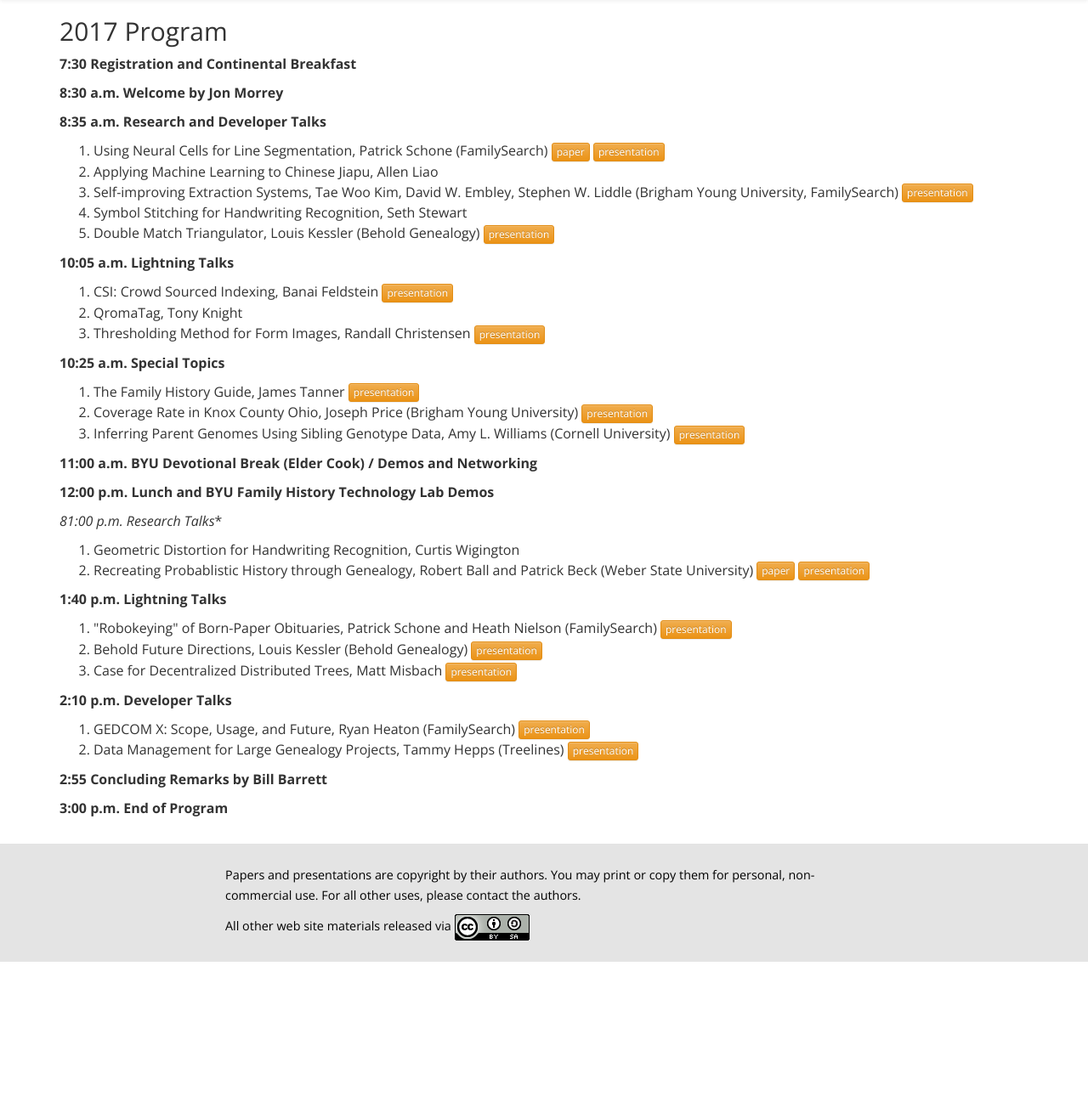
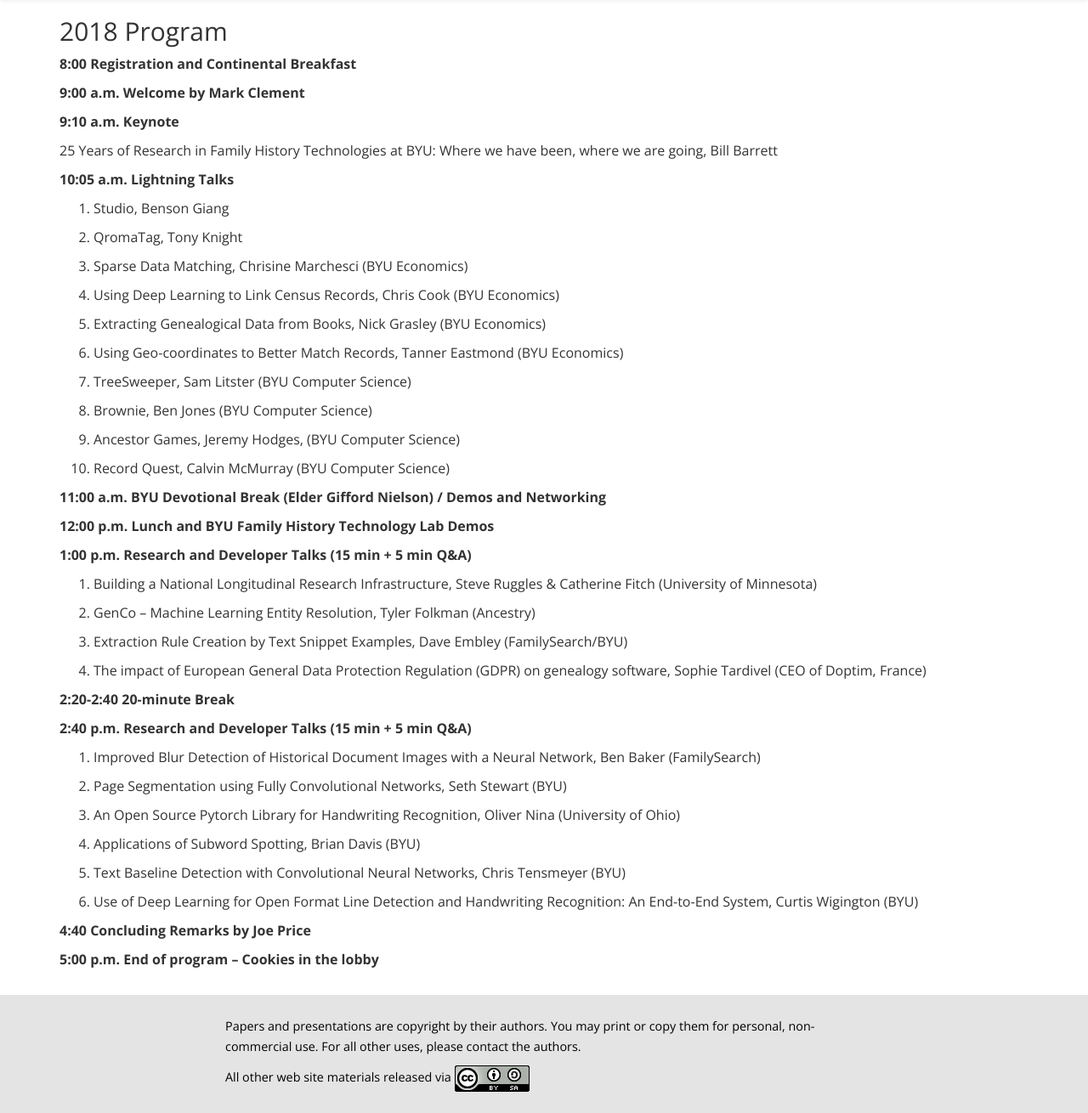
Before and after one commit to byu-fht/fhtw-old, a Flask app: template templates/program.html in a window 1280 px wide. Shown: the part 62-1372 px from the top of the page at 85% size. Before the commit the page ends 1194 px from the top, so only its background shows below. Run offline with Flask 2, Linux system fonts and the light colour scheme; the template is opened without the code that fills it, so the values that code supplies are empty; some libraries are stand-ins or nearby versions.

Commit message:
Updated the program

```diff
--- a/templates/base.html
+++ b/templates/base.html
@@ -31,7 +31,7 @@
 	    <li {% if active == "index" %}class="active"{% endif %}><a href={{url_for("index")}}>Home</a></li>
 	    <li {% if active == "call-for-papers" %}class="active"{% endif %}><a href={{url_for("show",directory="call-for-papers")}} >Call for Papers</a></li>
 	    <li {% if active == "local-information" %}class="active"{% endif %}><a href={{url_for("show",directory="local-information")}} >Local Information</a></li>
-	    <li {% if active == "program" %}class="active"{% endif %}><a href={{ url_for("show",directory="coming")}} >Program</a></li>
+	    <li {% if active == "program" %}class="active"{% endif %}><a href={{ url_for("show",directory="program")}} >Program</a></li>
 	    <li {% if active == "archive" %}class="active"{% endif %}><a href="#" class="dropdown-toggle" data-toggle="dropdown">Archive <b class="caret"></b></a>
 	      <ul class="dropdown-menu">
 		<li><a href={{url_for("show",directory="archive",page="2017")}}>2017</a></li>
@@ -53,7 +53,7 @@
 		<li><a href={{url_for("show",directory="archive",page="2001")}}>2001</a></li>
 	      </ul>
 	    </li>
-	    <li id="menu-registration"><a href="http://cereg.byu.edu/o3/user/registration/initialize/product_id/10087455/enrollLocation/user">Registration</a></li>
+	    <li id="menu-registration"><a href="http://cereg.byu.edu/o3/user/registration/initialize/product_id/10091177/enrollLocation/user">Registration</a></li>
 	  </ul>
 	</div>
     </nav>
--- a/templates/program.html
+++ b/templates/program.html
@@ -3,83 +3,95 @@
 {% block page %}
 
 <div class="container program">
-<div class="span12">
+  <div class="span12">
 
 {% filter markdown %}
 
-## 2017 Program
+## 2018 Program
 
-**7:30 Registration and Continental Breakfast**
+**8:00 Registration and Continental Breakfast**
 
-**8:30 a.m. Welcome by Jon Morrey**
+**9:00 a.m. Welcome by Mark Clement**
 
-**8:35 a.m. Research and Developer Talks**
+**9:10 a.m. Keynote**
 
-1. Using Neural Cells for Line Segmentation, Patrick Schone (FamilySearch)
-<a href="/static/conf/2017/schone-segmentation-fhtw2017.pdf" class="btn btn-warning btn-xs">paper</a>
-<a href="/static/conf/2017/schone-segmentation-presentation-fhtw2017.pdf" class="btn btn-warning btn-xs">presentation</a>
-1. Applying Machine Learning to Chinese Jiapu, Allen Liao
-1. Self-improving Extraction Systems, Tae Woo Kim, David W. Embley, Stephen W. Liddle (Brigham Young University, FamilySearch)
-<a href="/static/conf/2017/kim-extraction-presentation-fhtw2017.pdf" class="btn btn-warning btn-xs">presentation</a>
-1. Symbol Stitching for Handwriting Recognition, Seth Stewart
-1. Double Match Triangulator, Louis Kessler (Behold Genealogy)
-<a href="/static/conf/2017/kessler-triangulator-presentation.pdf" class="btn btn-warning btn-xs">presentation</a>
+
+25 Years of Research in Family History Technologies at BYU: Where we have been, where we are going, Bill Barrett
 
 **10:05 a.m. Lightning Talks**
 
-1. CSI: Crowd Sourced Indexing, Banai Feldstein
-<a href="/static/conf/2017/feldstein-indexing-presentation-fhtw2017.pdf" class="btn btn-warning btn-xs">presentation</a>
+1. Studio, Benson Giang
+
 1. QromaTag, Tony Knight
-1. Thresholding Method for Form Images, Randall Christensen
-<a href="/static/conf/2017/christensen-thresholding-presentation-fhtw2017.pdf" class="btn btn-warning btn-xs">presentation</a>
 
+1. Sparse Data Matching, Chrisine Marchesci (BYU Economics)
 
-**10:25 a.m. Special Topics**
+1. Using Deep Learning to Link Census Records, Chris Cook (BYU
+Economics)
 
-1. The Family History Guide, James Tanner
-<a href="/static/conf/2017/tanner-guide-presentation-fhtw2017.pdf" class="btn btn-warning btn-xs">presentation</a>
-1. Coverage Rate in Knox County Ohio, Joseph Price (Brigham Young University)
-<a href="/static/conf/2017/price-coverage-presentation-fhtw2017.pdf" class="btn btn-warning btn-xs">presentation</a>
-1. Inferring Parent Genomes Using Sibling Genotype Data, Amy L. Williams (Cornell University)
-<a href="/static/conf/2017/williams-genomes-presentation-fhtw2017.pdf" class="btn btn-warning btn-xs">presentation</a>
+1. Extracting Genealogical Data from Books, Nick Grasley (BYU
+Economics)
 
+1. Using Geo-coordinates to Better Match Records, Tanner Eastmond
+(BYU Economics)
 
-**11:00 a.m. BYU Devotional Break (Elder Cook) / Demos and Networking**
+1. TreeSweeper, Sam Litster (BYU Computer Science)
+
+1. Brownie, Ben Jones (BYU Computer Science)
+
+1. Ancestor Games, Jeremy Hodges, (BYU Computer Science)
+
+1. Record Quest, Calvin McMurray (BYU Computer Science)
+
+**11:00 a.m. BYU Devotional Break (Elder Gifford Nielson) / Demos
+      and Networking**
 
 **12:00 p.m. Lunch and BYU Family History Technology Lab Demos**
 
-*81:00 p.m. Research Talks**
+**1:00 p.m. Research and Developer Talks (15 min + 5 min Q&A)**
 
-1. Geometric Distortion for Handwriting Recognition, Curtis Wigington
-1. Recreating Probablistic History through Genealogy, Robert Ball and Patrick Beck (Weber State University)
-<a href="/static/conf/2017/ball-recreating-fhtw2017.pdf" class="btn btn-warning btn-xs">paper</a>
-<a href="/static/conf/2017/ball-recreating-presentation-fhtw2017.pdf" class="btn btn-warning btn-xs">presentation</a>
+1. Building a National Longitudinal Research Infrastructure, Steve
+    Ruggles & Catherine Fitch (University of Minnesota)
 
+1. GenCo – Machine Learning Entity Resolution, Tyler Folkman
+    (Ancestry)
 
-**1:40 p.m. Lightning Talks**
+1. Extraction Rule Creation by Text Snippet Examples, Dave Embley
+    (FamilySearch/BYU)
 
-1. "Robokeying" of Born-Paper Obituaries, Patrick Schone and Heath Nielson (FamilySearch)
-<a href="/static/conf/2017/nielson-robokeying-presentation-fhtw2017.pdf" class="btn btn-warning btn-xs">presentation</a>
-1. Behold Future Directions, Louis Kessler (Behold Genealogy)
-<a href="/static/conf/2017/kessler-behold-presentation-fhtw2017.pdf" class="btn btn-warning btn-xs">presentation</a>
-1. Case for Decentralized Distributed Trees, Matt Misbach
-<a href="/static/conf/2017/misbach-decentralized-presentation-fhtw2017.pdf" class="btn btn-warning btn-xs">presentation</a>
+1. The impact of European General Data Protection Regulation
+    (GDPR) on genealogy software, Sophie Tardivel (CEO of Doptim,
+    France)
 
-**2:10 p.m. Developer Talks**
+**2:20-2:40 20-minute Break**
 
-1. GEDCOM X: Scope, Usage, and Future, Ryan Heaton (FamilySearch)
-<a href="/static/conf/2017/heaton-gedcomx-presentation-fhtw2017.pdf" class="btn btn-warning btn-xs">presentation</a>
-1. Data Management for Large Genealogy Projects, Tammy Hepps (Treelines)
-<a href="/static/conf/2017/hepps-management-presentation-fhtw2017.pdf" class="btn btn-warning btn-xs">presentation</a>
+**2:40 p.m. Research and Developer Talks (15 min + 5 min Q&A)**
 
-**2:55 Concluding Remarks by Bill Barrett**
+1. Improved Blur Detection of Historical Document Images with a
+    Neural Network, Ben Baker (FamilySearch)
 
-**3:00 p.m. End of Program**
+1. Page Segmentation using Fully Convolutional Networks, Seth
+    Stewart (BYU)
 
+1. An Open Source Pytorch Library for Handwriting Recognition,
+    Oliver Nina (University of Ohio)
+
+1. Applications of Subword Spotting, Brian Davis (BYU)
+
+1. Text Baseline Detection with Convolutional Neural Networks,
+    Chris Tensmeyer (BYU)
+
+1. Use of Deep Learning for Open Format Line Detection and
+    Handwriting Recognition: An End-to-End System, Curtis Wigington
+    (BYU)
+
+**4:40 Concluding Remarks by Joe Price**
+
+**5:00 p.m. End of program – Cookies in the lobby**
 
 {% endfilter %}
 
-</div>
+  </div>
 </div>
 
 {% endblock %}
```
